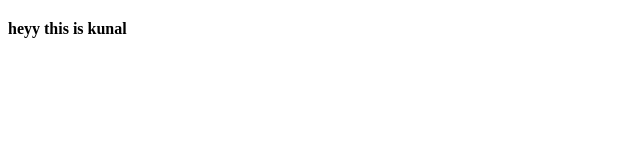
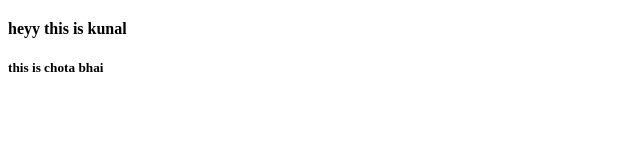
Before and after one commit to nichatalpesh-dot/Student-record, a React (Vite) app: page / in a window 1280 px wide. Shown: the part 150-300 px from the top of the page, without its empty margins (0-640 px from the left). Built offline with nearby package versions, Linux system fonts and the light colour scheme.

Commit message:
fifth commit

```diff
--- a/src/App.jsx
+++ b/src/App.jsx
@@ -6,6 +6,7 @@ function App() {
       <h2>Welcome to our BSCIT class</h2>
       <h3>Hey I'm krishna</h3>
       <h4>heyy this is kunal</h4>
+      <h5>this is chota bhai</h5>
 
     </>
   )
```
